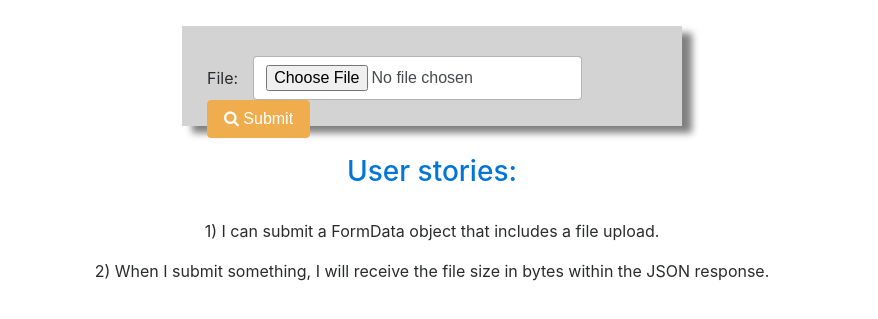
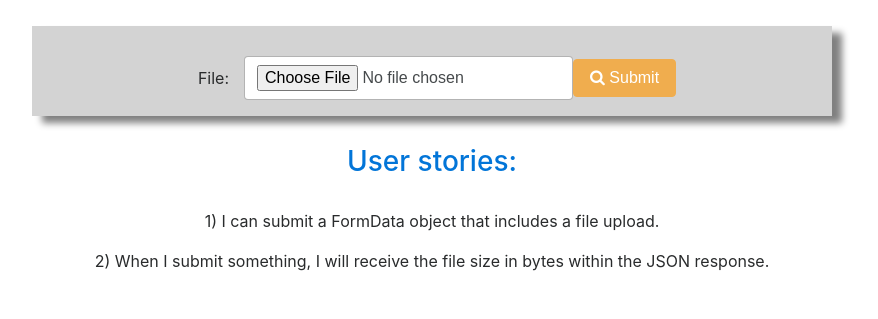
Before and after one commit to CandiW/file-metadata-microservice, a website: page public/index.html in a window 1280 px wide. Shown: the part 151-470 px from the top of the page, without its empty margins (208-1086 px from the left). Drawn offline with nearby package versions, Linux system fonts and the light colour scheme; a web font is replaced by a local one.

Commit message:
fixed style issue

```diff
--- a/public/style.css
+++ b/public/style.css
@@ -21,11 +21,11 @@ h3 {
     margin-top: 30px;
     background-color: lightgrey;
     box-shadow: 10px 7px 7px gray;
-    height: 100px;
-    width: 500px;
+    max-height: 200px;
+    max-width: 800px;
 }
 .centerForm {
-    display: block;
+    display: inline-block;
     padding-top: 30px;
     padding-left: 10px;
 }
```
